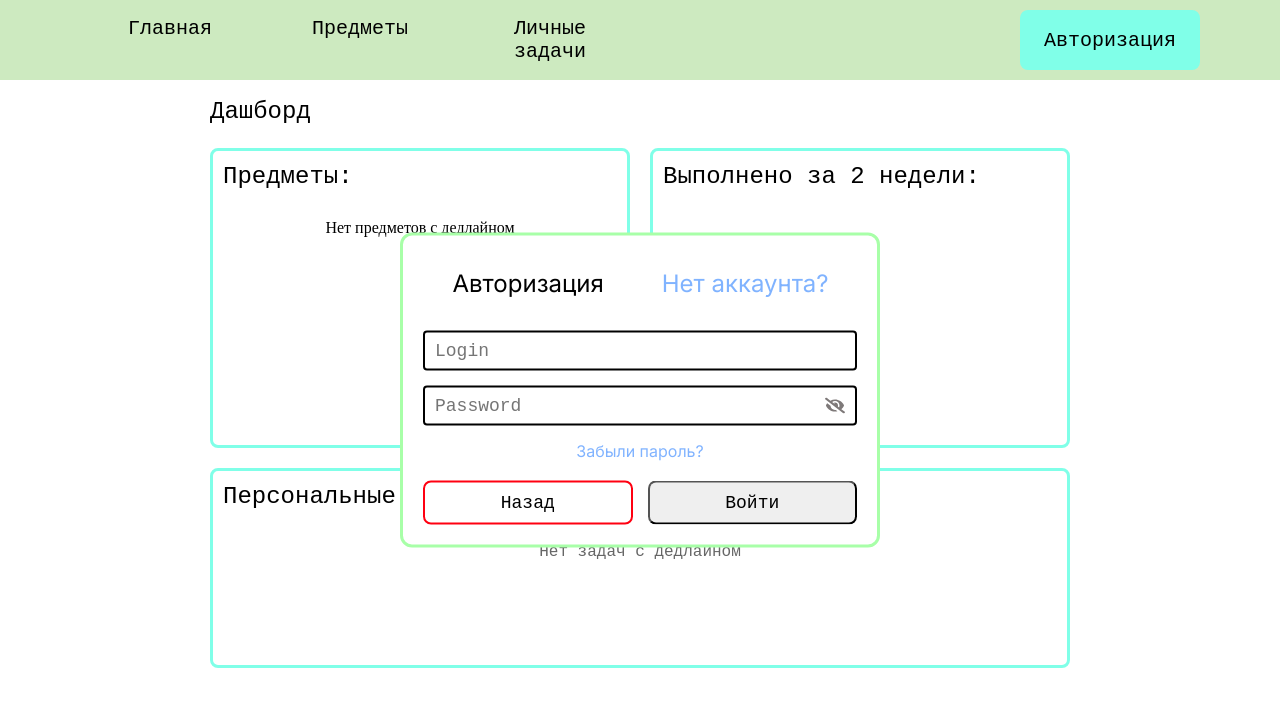
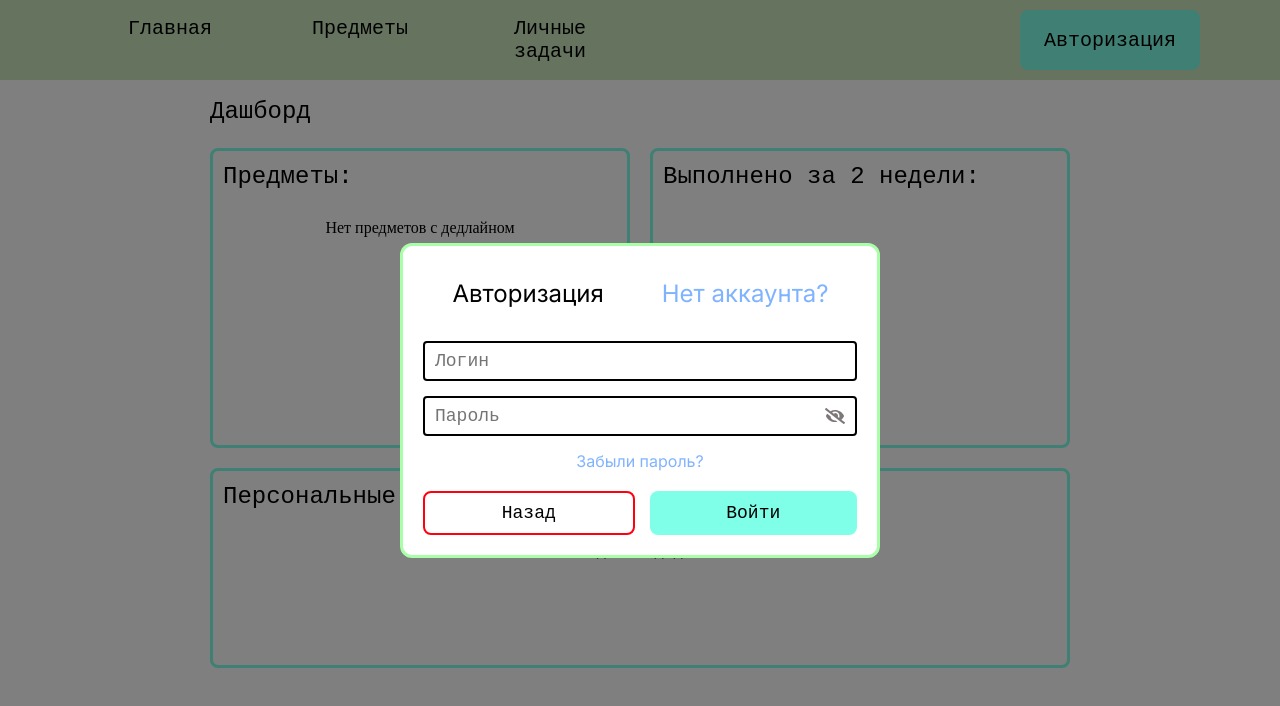
Before and after one commit to DarkenHatake/ProjectInfoBez, a React (Create React App) app: page / in a window 1280 px wide. Both pictures are taken after a click on the button "Авторизация". Shown: the top 706 px of the page. Built offline with nearby package versions, Linux system fonts and the light colour scheme.

Commit message:
затемненияи уменьшила окно создания предметов

```diff
--- a/src/components/ComponentsStyles/CreateItemModal.css
+++ b/src/components/ComponentsStyles/CreateItemModal.css
@@ -1,8 +1,21 @@
+.CreateItemModal-modal-overlay{
+position: fixed;
+  top: 0;
+  left: 0;
+  right: 0;
+  bottom: 0;
+  background-color: rgba(0, 0, 0, 0.5);
+  display: flex;
+  justify-content: center;
+  align-items: center;
+  z-index: 1000;
+}
+
 /* Основной контейнер модального окна */
 .createitemmodal-create-item-modal {
   position: absolute;
   width: 450px;
-  height: 380px;
+  height: 220px;
   left: 50%;
   top: 50%;
   transform: translate(-50%, -50%);
--- a/src/components/ComponentsStyles/CreateTaskForm.css
+++ b/src/components/ComponentsStyles/CreateTaskForm.css
@@ -1,3 +1,16 @@
+.createtaskform-modal-overlay {
+  position: fixed;  /* Фиксированное позиционирование */
+  top: 0;           /* На весь экран */
+  left: 0;
+  right: 0;
+  bottom: 0;
+  background-color: rgba(0, 0, 0, 0.5); /* Полупрозрачный черный */
+  display: flex;     /* Для центрирования формы */
+  justify-content: center;
+  align-items: center;
+  z-index: 1000;     /* Поверх других элементов */
+}
+
 .createtaskform-create-task-container {
     position: fixed;
     top: 50%;
--- a/src/components/ComponentsStyles/Login.css
+++ b/src/components/ComponentsStyles/Login.css
@@ -1,10 +1,19 @@
-/* Центрируем контейнер */
+/* Оверлей для всех модальных окон */
+.login-modal-overlay {
+  position: fixed;
+  top: 0;
+  left: 0;
+  right: 0;
+  bottom: 0;
+  background-color: rgba(0, 0, 0, 0.5);
+  display: flex;
+  justify-content: center;
+  align-items: center;
+  z-index: 1000;
+}
+
+/* Контейнер формы авторизации */
 .login-login-container {
-  position: absolute;
-  top: 50%;
-  left: 50%;
-  margin-top: 350px;
-  transform: translate(-50%, -50%);
   width: 480px;
   height: auto;
   background: #ffffff;
@@ -12,6 +21,7 @@
   border-radius: 12px;
   padding: 20px;
   box-sizing: border-box;
+  animation: fadeIn 0.3s ease-in-out;
 }
 
 /* Заголовок */
@@ -35,6 +45,8 @@
   color: #80b3ff;
   cursor: pointer;
   margin: 0;
+  background: white;
+  border: 3px solid white;
 }
 
 .login-login-header .login-switch-text:hover {
@@ -48,7 +60,7 @@
 }
 
 .login-input-group input {
-  width: 100%; /* Одинаковая ширина */
+  width: 100%;
   height: 40px;
   padding: 10px;
   background: #ffffff;
@@ -66,7 +78,7 @@
 }
 
 .login-password-input input {
-  width: 100%; /* Теперь совпадает с полем логина */
+  width: 100%;
   padding-right: 45px;
 }
 
@@ -117,10 +129,7 @@
   background: #ff0011;
   color: #ffffff;
 }
-.login-switch-text{
-  background: white;
-  border: 3px solid white;
-}
+
 /* Кнопка "Войти" */
 .login-buttons .login-login-button {
   background: #80ffe8;
@@ -131,16 +140,10 @@
   background: #00ccb3;
 }
 
+/* Ссылка "Забыли пароль?" */
 .login-forgot-password {
   text-align: right;
   margin: 10px 0;
-}
-
-/* Добавляем в конец файла Login.css */
-
-.login-forgot-password {
-  text-align: right;
-  margin-bottom: 15px;
 }
 
 .login-forgot-password-link {
@@ -157,15 +160,21 @@
   text-decoration: underline;
 }
 
-.login-modal-overlay {
-  position: fixed;
-  top: 0;
-  left: 0;
-  right: 0;
-  bottom: 0;
-  background-color: rgba(0, 0, 0, 0.5);
-  display: flex;
-  justify-content: center;
-  align-items: center;
-  z-index: 1000;
+/* Сообщение об ошибке */
+.login-error-message {
+  padding: 10px;
+  margin-bottom: 15px;
+  background-color: #ffebee;
+  border: 1px solid #ffcdd2;
+  border-radius: 4px;
+  color: #d32f2f;
+  font-family: 'Roboto Mono', monospace;
+  font-size: 16px;
+  text-align: center;
 }
+
+/* Анимация появления */
+@keyframes fadeIn {
+  from { opacity: 0; transform: translateY(-10px); }
+  to { opacity: 1; transform: translateY(0); }
+}
--- a/src/components/CreateItemModal.js
+++ b/src/components/CreateItemModal.js
@@ -26,6 +26,7 @@ const CreateItemModal = ({ onClose, onAddItem }) => {
     };
 
     return (
+        <div className="CreateItemModal-modal-overlay">
             <div className="createitemmodal-create-item-modal">
                 <h2>Создание предмета</h2>
                 <div className="createitemmodal-input-group">
@@ -60,6 +61,7 @@ const CreateItemModal = ({ onClose, onAddItem }) => {
                     </button>
                 </div>
             </div>
+        </div>
     );
 };
 
--- a/src/components/CreateTaskForm.js
+++ b/src/components/CreateTaskForm.js
@@ -36,6 +36,7 @@ const CreateTaskForm = ({ subjectId, onClose, onCreate }) => {
     };
 
     return (
+        <div className="createtaskform-modal-overlay">
         <div className="createtaskform-create-task-container">
             <h2>Создать задачу</h2>
             <input
@@ -76,6 +77,7 @@ const CreateTaskForm = ({ subjectId, onClose, onCreate }) => {
                 </button>
             </div>
         </div>
+        </div>
     );
 };
 
--- a/src/components/JoinSubject.js
+++ b/src/components/JoinSubject.js
@@ -26,6 +26,7 @@ const JoinSubject = ({ onClose }) => {
     };
 
     return (
+        <div className="joinsubject-modal-overlay">
         <div className="joinsubject-join-subject-wrapper">
             <div className="joinsubject-join-subject-container">
                 <h2 className="joinsubject-form-title">Присоединиться к предмету</h2>
@@ -48,6 +49,7 @@ const JoinSubject = ({ onClose }) => {
                 </div>
             </div>
         </div>
+        </div>
     );
 };
 
--- a/src/components/Login.js
+++ b/src/components/Login.js
@@ -2,27 +2,27 @@ import React, { useState } from 'react';
 import { FaEye, FaEyeSlash } from 'react-icons/fa';
 import './ComponentsStyles/Login.css';
 import { loginUser } from '../api';
-import PasswordReset from './PasswordReset'; // Импортируем новый компонент
+import PasswordReset from './PasswordReset';
 
 const Login = ({ onClose, onRegister, onAuthed }) => {
   const [login, setLogin] = useState('');
   const [password, setPassword] = useState('');
   const [showPassword, setShowPassword] = useState(false);
-  const [error, setError] = useState(''); // Для отображения ошибок
-  const [loading, setLoading] = useState(false); // Индикатор загрузки
+  const [error, setError] = useState('');
+  const [loading, setLoading] = useState(false);
   const [showPasswordReset, setShowPasswordReset] = useState(false);
 
   const handleSubmit = async (e) => {
     e.preventDefault();
-    setError(''); // Сброс ошибки
-    setLoading(true); // Показываем загрузку
+    setError('');
+    setLoading(true);
 
     try {
       const response = await loginUser(login, password);
-      if (response.data.token) { // Проверяем наличие токена
+      if (response.data.token) {
         localStorage.setItem('token', response.data.token);
-        onAuthed(); // Авторизовали пользователя
-        onClose(); // Закрываем форму
+        onAuthed();
+        onClose();
       } else {
         throw new Error('Неверный формат ответа сервера');
       }
@@ -30,12 +30,14 @@ const Login = ({ onClose, onRegister, onAuthed }) => {
       console.error('Ошибка авторизации:', error);
       setError('Неверный логин или пароль');
     } finally {
-      setLoading(false); // Скрываем загрузку
+      setLoading(false);
     }
   };
 
   return (
     <>
+      {/* Оверлей для основной формы авторизации */}
+      <div className="login-modal-overlay">
         <div className="login-login-container">
           <div className="login-login-header">
             <p className="login-login-title">Авторизация</p>
@@ -48,19 +50,19 @@ const Login = ({ onClose, onRegister, onAuthed }) => {
             <div className="login-input-group">
               <input
                 type="text"
-                placeholder="Login"
+                placeholder="Логин"
                 value={login}
                 onChange={(e) => setLogin(e.target.value)}
-                required // Обязательное поле
+                required
               />
             </div>
             <div className="login-input-group password-input">
               <input
                 type={showPassword ? 'text' : 'password'}
-                placeholder="Password"
+                placeholder="Пароль"
                 value={password}
                 onChange={(e) => setPassword(e.target.value)}
-                required // Обязательное поле
+                required
               />
               <span
                 className="login-password-toggle"
@@ -69,7 +71,6 @@ const Login = ({ onClose, onRegister, onAuthed }) => {
                 {showPassword ? <FaEye /> : <FaEyeSlash />}
               </span>
             </div>
-          {/* Добавляем ссылку "Забыли пароль?" */}
             <div className="login-forgot-password">
               <button
                 type="button"
@@ -84,19 +85,20 @@ const Login = ({ onClose, onRegister, onAuthed }) => {
                 type="button"
                 className="login-back-button"
                 onClick={onClose}
-                disabled={loading} // Блокируем кнопку при загрузке
+                disabled={loading}
               >
                 Назад
               </button>
               <button
                 type="submit"
-                className="login-button"
-                disabled={loading} // Блокируем кнопку при загрузке
+                className="login-login-button"
+                disabled={loading}
               >
-              {loading ? 'Входим...' : 'Войти'} {/* Индикатор загрузки */}
+                {loading ? 'Входим...' : 'Войти'}
               </button>
             </div>
           </form>
+        </div>
       </div>
 
       {/* Модальное окно восстановления пароля */}
--- a/src/components/Register.js
+++ b/src/components/Register.js
@@ -30,7 +30,7 @@ const Register = ({ onLogin }) => {
     e.preventDefault();
     setError('');
 
-    const { email, username, password, repeatPassword } = formData;
+    const { /*email*/ username, password, repeatPassword } = formData;
 
     if (/*!email || */!username || !password || !repeatPassword) {
       setError('Пожалуйста, заполните все поля');
@@ -54,6 +54,7 @@ const Register = ({ onLogin }) => {
   if (!isVisible) return null;
 
   return (
+    <div className="register-modal-overlay">
       <div className={`register-container ${error ? 'register-with-error' : ''}`}>
         <div className="register-header">
           <h2>Регистрация</h2>
@@ -134,6 +135,7 @@ const Register = ({ onLogin }) => {
           </div>
         </form>
       </div>
+    </div>
   );
 };
 
```
Also changed, not shown: src/components/ComponentsStyles/JoinSubject.css (+13 -0 lines), src/components/ComponentsStyles/Register.css (+16 -6 lines). Lines whose indentation alone changed are shown as unchanged.
